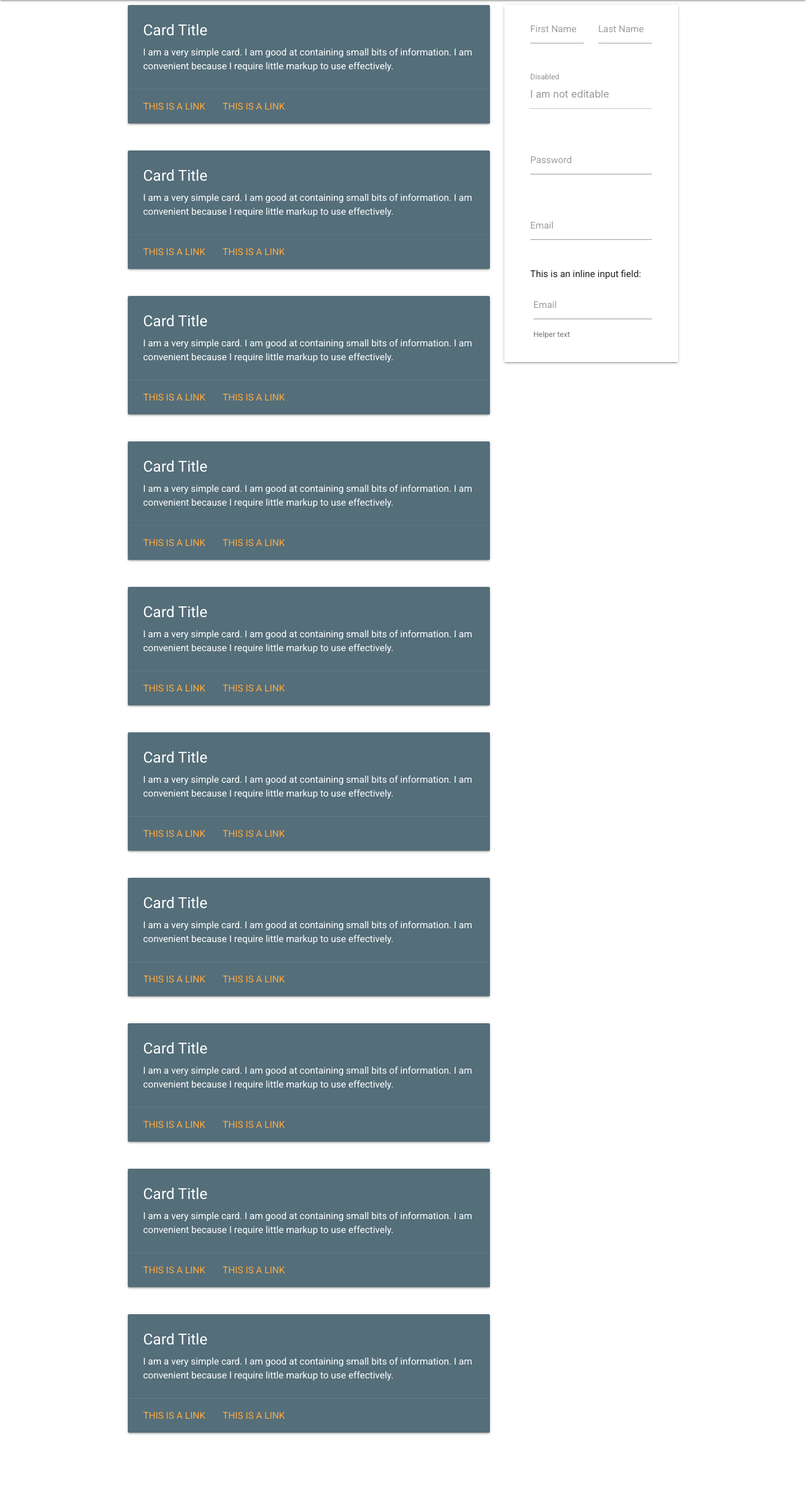
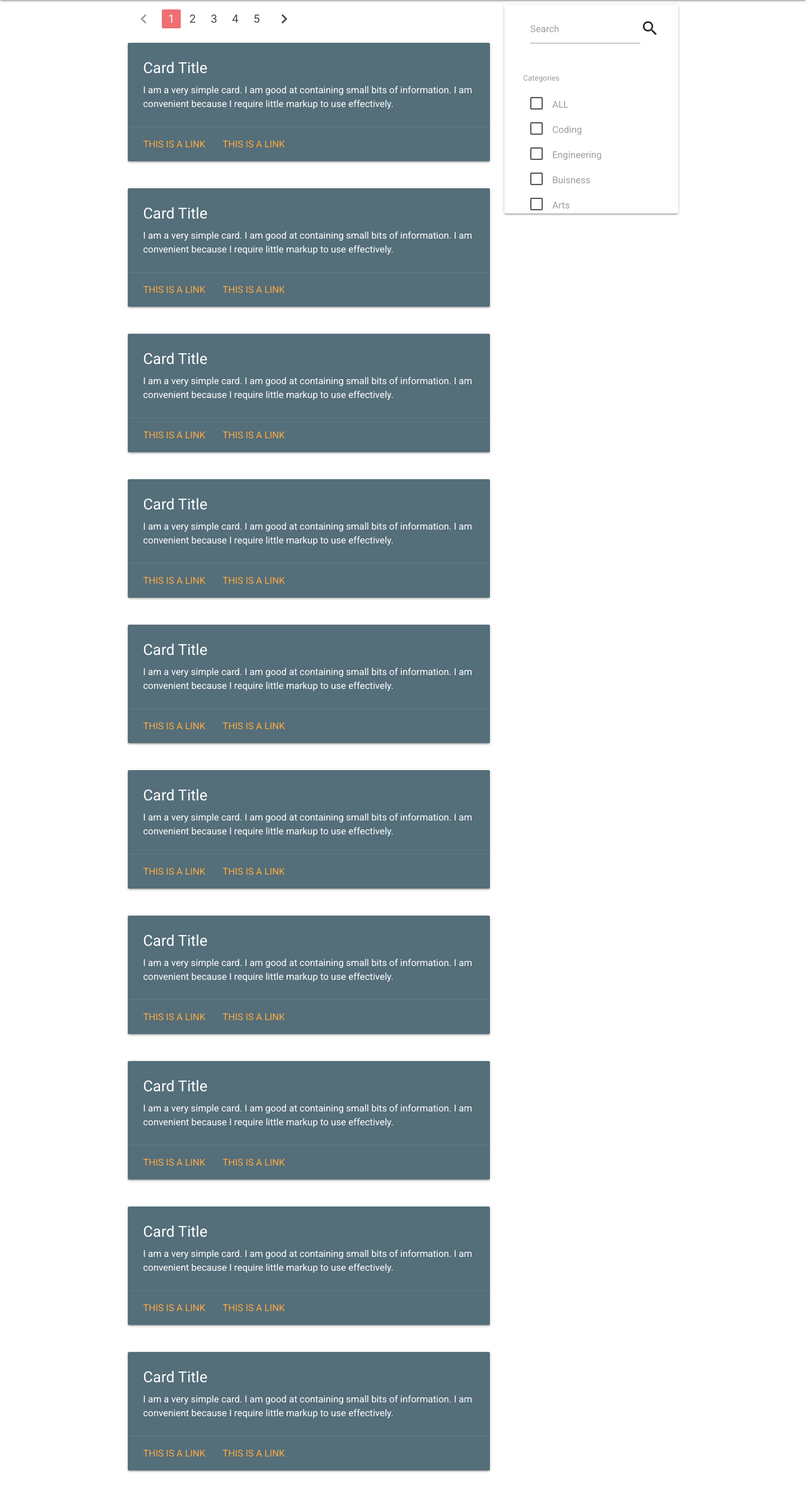
Before and after one commit to Roshno/learnify-new, a Flask app: page /user/courses in a window 1280 px wide. Shown: the part 64-2454 px from the top of the page at 63% size. Before the commit the page ends 2342 px from the top, so only its background shows below. Run offline with Flask 2, Linux system fonts and the light colour scheme; some libraries are stand-ins or nearby versions.

Commit message:
working on retaining search params

```diff
--- a/app/templates/user_base.html
+++ b/app/templates/user_base.html
@@ -88,6 +88,7 @@
             });
 
 
+
         </script>
       <script src="https://cdnjs.cloudflare.com/ajax/libs/materialize/1.0.0/js/materialize.min.js"></script>
     </body>
--- /dev/null
+++ b/app/templates/user_filter.html
@@ -0,0 +1,36 @@
+{% extends 'user_base.html' %}
+
+{% block filter %}
+
+    <form method="get" name="searchBox">
+        <div class="row">
+            <div class="input-field col s11">
+                <input type="text" id="search" name="search" {% if request.args.get('search') %}value="{{ request.args.get('search') }}"{% endif %}>
+                <label for="search">Search</label>
+                <i class="material-icons prefix" style="cursor: pointer;" onclick="searchBox.submit()">search</i>
+            </div>
+        </div>
+        <div class="row">
+            <label>Categories</label>
+        </div>
+        <div>
+            <p>
+                <label>
+                    <input type="checkbox" class="filled-in" value= "all"/>
+                    <span>ALL</span>
+                </label>
+            </p>
+            {% for item in ['Coding','Engineering','Buisness','Arts'] %}
+                <p>
+                    <label>
+                        <input type="checkbox" class="filled-in" name="category" onchange="searchBox.submit()" value= "{{item}}" />
+                        <span>{{ item }}</span>
+                    </label>
+                </p>
+            {% endfor %}
+
+        </div>
+    </form>
+
+
+{% endblock %}
--- a/app/templates/user_general_courses.html
+++ b/app/templates/user_general_courses.html
@@ -1,5 +1,14 @@
-{% extends 'user_base.html' %}
+{% extends 'user_filter.html' %}
 {% block main %}
+<ul class="pagination">
+  <li class="disabled"><a href="#!"><i class="material-icons">chevron_left</i></a></li>
+  <li class="active"><a href="#!">1</a></li>
+  <li class="waves-effect"><a href="#!">2</a></li>
+  <li class="waves-effect"><a href="#!">3</a></li>
+  <li class="waves-effect"><a href="#!">4</a></li>
+  <li class="waves-effect"><a href="#!">5</a></li>
+  <li class="waves-effect"><a href="#!"><i class="material-icons">chevron_right</i></a></li>
+</ul>
 {% for item in range(10) %}
     <div class="row">
         <div class="col s9 m12">
@@ -18,8 +27,9 @@
     </div>
 {% endfor %}
 {% endblock %}
-{% block filter %}
-<div class="row">
+
+
+<!-- <div class="row">
     <form class="col l12 m12 s12">
       <div class="row">
         <div class="input-field col s6">
@@ -60,5 +70,4 @@
         </div>
       </div>
     </form>
-  </div>
-{% endblock %}
+  </div> -->
```
Also changed, not shown: app/views.py (+1 -22 lines), app/static/js/script.js (line endings or trailing spaces).
